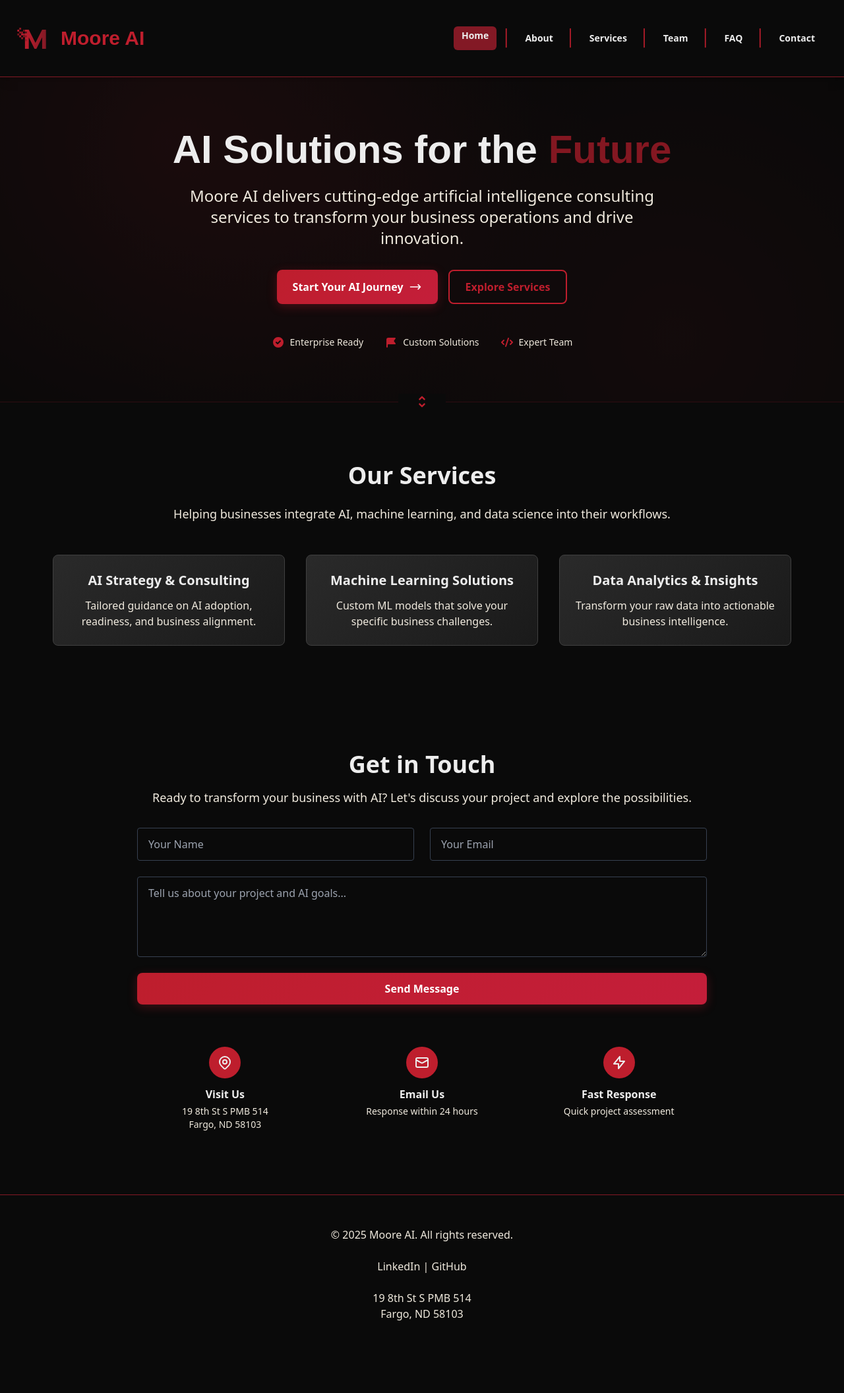
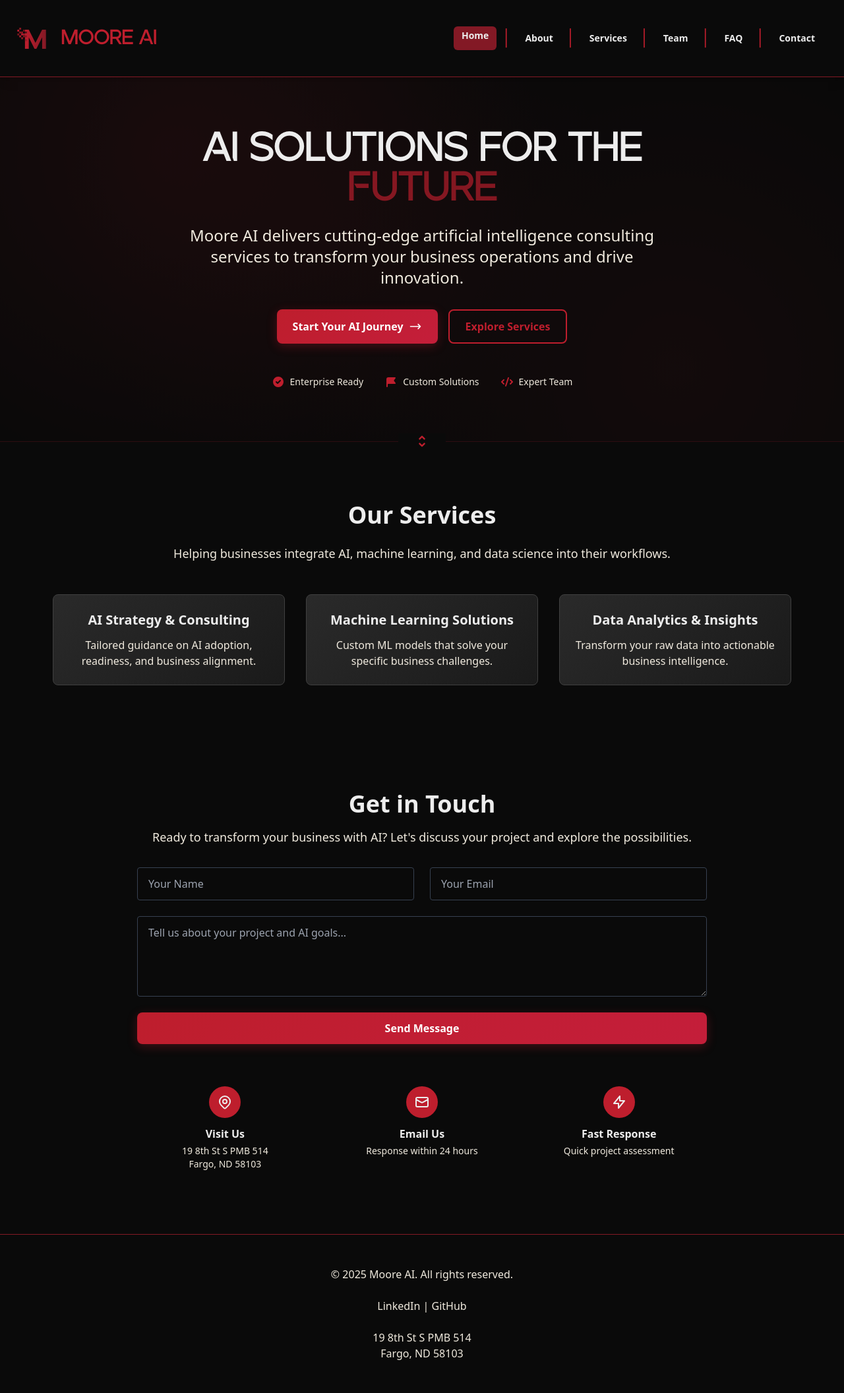
Before and after one commit to Zach-A-Moore/Moore-AI, a Flask app: page / in a window 1280 px wide. Shown: the whole page at 66% size. Before the commit the page ends 2002 px from the top, so only its background shows below. Run offline with Flask 3, Linux system fonts and the light colour scheme; some libraries are stand-ins or nearby versions; some web fonts are replaced.

Commit message:
fixed small bugs: contact-form and font

```diff
--- a/static/css/styles.css
+++ b/static/css/styles.css
@@ -3,7 +3,7 @@
 /* Ardela Edge Local Font */
 @font-face {
   font-family: 'Ardela Edge';
-  src: url('../fonts/ArdelaEdge-Regular.ttf') format('truetype');
+  src: url('../fonts/ArdelaEdge-Regular.otf') format('opentype');
 }
 
 
--- a/templates/index.html
+++ b/templates/index.html
@@ -128,7 +128,7 @@
     <h2 class="text-3xl md:text-4xl font-bold text-brand-light mb-4">Get in Touch</h2>
     <p class="text-lg text-brand-cream mb-8">Ready to transform your business with AI? Let's discuss your project and explore the possibilities.</p>
 
-    <form action="/contact" method="POST" class="grid gap-6 relative" id="contact">
+    <form action="/contact" method="POST" class="grid gap-6 relative" id="contact_form">
       <div class="grid md:grid-cols-2 gap-6">
         <input type="text" name="name" placeholder="Your Name" required
                class="form-input px-4 py-3 rounded bg-brand-night border border-gray-700 text-brand-light focus:ring-2 focus:ring-brand-red" />
@@ -187,7 +187,7 @@
 <script src="https://www.google.com/recaptcha/api.js"></script>
 <script>
   function onSubmit(token) {
-    const form = document.getElementById("contact");
+    const form = document.getElementById("contact_form"); // unique for sending email.
     const submitBtn = document.getElementById("submit-btn");
     const submitText = document.getElementById("submit-text");
     const loadingText = document.getElementById("loading-text");
@@ -204,7 +204,7 @@
 
   // Form validation
   document.addEventListener('DOMContentLoaded', function() {
-    const form = document.getElementById('contact');
+    const form = document.getElementById('contact_form'); // unique for sending email.
     const inputs = form.querySelectorAll('input, textarea');
 
     inputs.forEach(input => {
```
